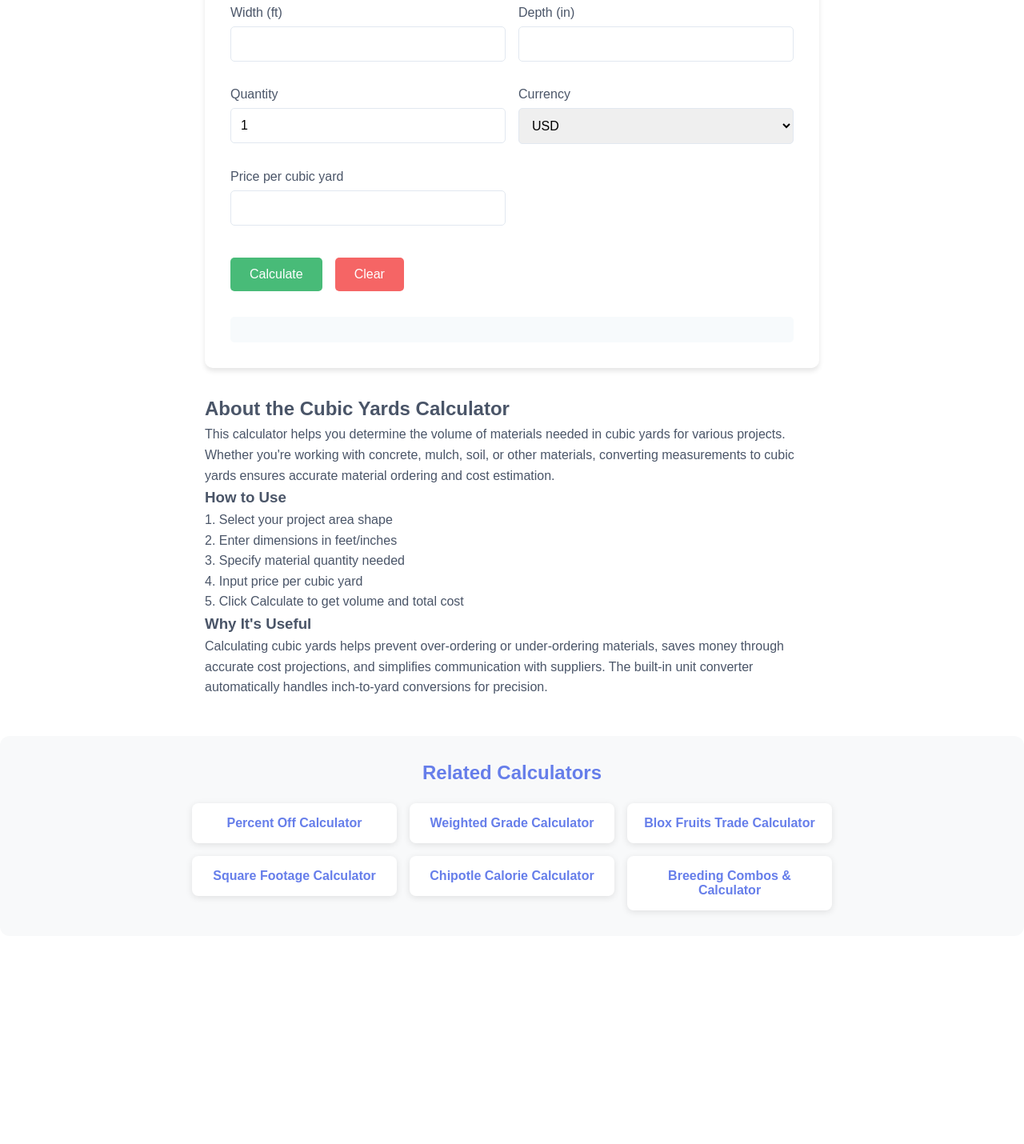
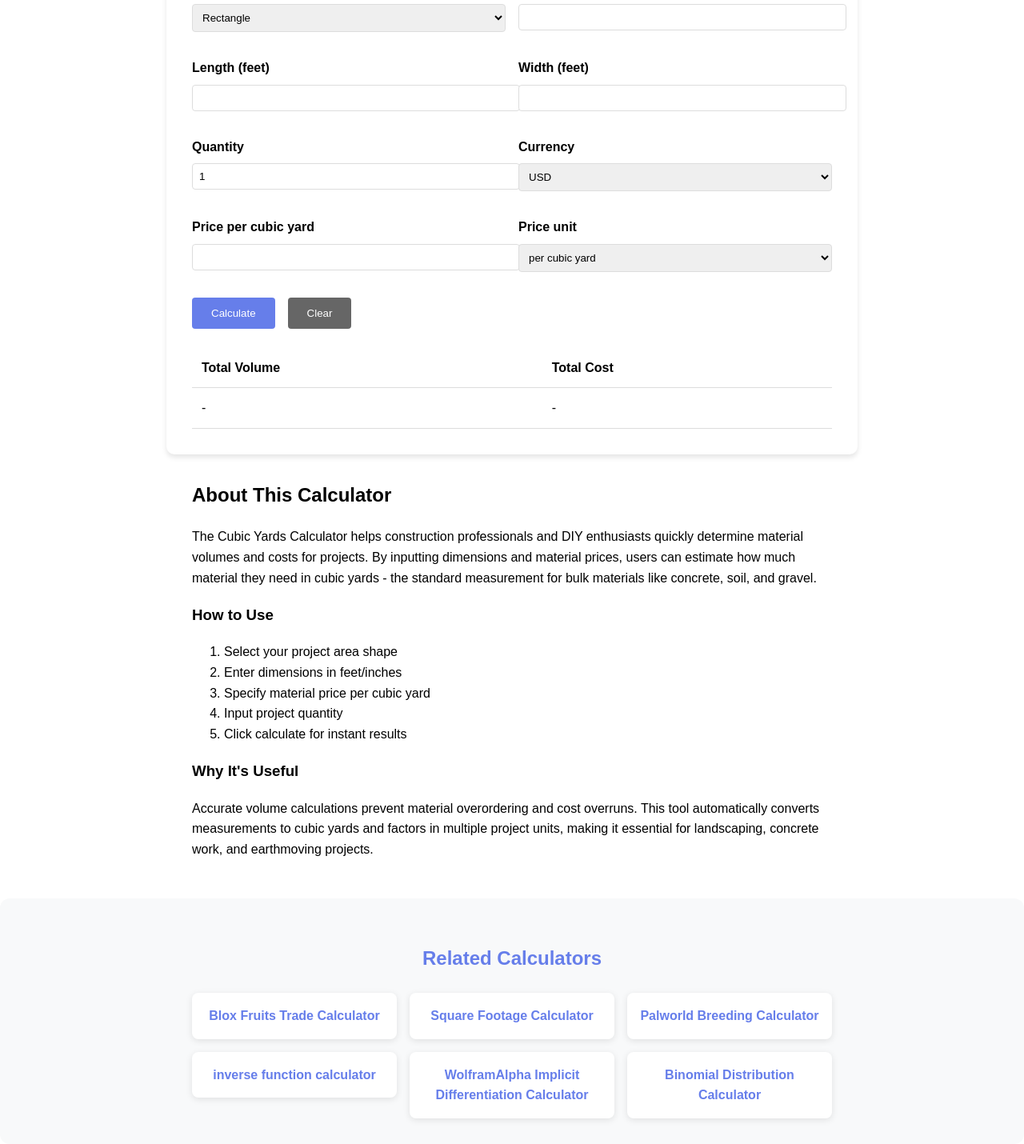
Before and after one commit to abdulmajeed8782/auto-calc, a website: page tools/cubic-yards-calculator.html in a window 1280 px wide. Shown: the part 257-1687 px from the top of the page at 80% size. Before the commit the page ends 1427 px from the top, so only its background shows below. Drawn offline with Linux system fonts and the light colour scheme.

Commit message:
Update Cubic Yards Calculator calculator

```diff
--- a/tools/cubic-yards-calculator.html
+++ b/tools/cubic-yards-calculator.html
@@ -4,21 +4,26 @@
     <meta charset="UTF-8">
     <meta name="viewport" content="width=device-width, initial-scale=1.0">
     <meta name="calculator-name" content="cubic-yards-calculator">
-    <meta name="calculator-description" content="Calculates volume in cubic yards for various geometric shapes and provides cost estimates based on unit pricing.">
-    <meta name="calculator-category" content="converter">
+    <meta name="calculator-description" content="Calculates cubic yard volume for various geometric shapes and estimates material costs.">
+    <meta name="calculator-category" content="construction">
     <title>Cubic Yards Calculator</title>
     <style>
-        * {
+        :root {
+            --primary-gradient: linear-gradient(135deg, #667eea 0%, #764ba2 100%);
+            --shadow: 0 4px 6px rgba(0,0,0,0.1);
+        }
+
+        body {
             margin: 0;
-            padding: 0;
-            box-sizing: border-box;
             font-family: Arial, sans-serif;
+            line-height: 1.6;
         }
 
         .header {
-            background: linear-gradient(135deg, #6b46c1, #4299e1);
+            background: var(--primary-gradient);
             color: white;
             padding: 1rem 0;
+            box-shadow: var(--shadow);
         }
 
         .header-container {
@@ -33,31 +38,26 @@
         .brand a {
             color: white;
             text-decoration: none;
+            font-weight: bold;
             font-size: 1.5rem;
-            font-weight: bold;
         }
 
         nav a {
             color: white;
             text-decoration: none;
-            margin-left: 1.5rem;
+            margin-left: 2rem;
         }
 
-        main {
+        .calculator-container {
             max-width: 800px;
             margin: 2rem auto;
-            padding: 0 1rem;
+            padding: 2rem;
+            background: white;
+            border-radius: 10px;
+            box-shadow: var(--shadow);
         }
 
-        .calculator-card {
-            background: white;
-            border-radius: 10px;
-            box-shadow: 0 4px 6px rgba(0,0,0,0.1);
-            padding: 2rem;
-            margin-bottom: 2rem;
-        }
-
-        .form-grid {
+        .calculator-form {
             display: grid;
             grid-template-columns: repeat(2, 1fr);
             gap: 1rem;
@@ -71,60 +71,63 @@
         label {
             display: block;
             margin-bottom: 0.5rem;
-            color: #4a5568;
+            font-weight: bold;
         }
 
         input, select {
             width: 100%;
-            padding: 0.75rem;
-            border: 1px solid #e2e8f0;
-            border-radius: 5px;
-            font-size: 1rem;
+            padding: 0.5rem;
+            border: 1px solid #ddd;
+            border-radius: 4px;
+            transition: border-color 0.3s;
         }
 
         input:focus, select:focus {
             outline: none;
-            border-color: #4299e1;
-            box-shadow: 0 0 0 3px rgba(66,153,225,0.2);
+            border-color: #667eea;
         }
 
         .button-group {
+            grid-column: 1 / -1;
             display: flex;
             gap: 1rem;
-            margin-top: 1rem;
         }
 
         button {
             padding: 0.75rem 1.5rem;
             border: none;
-            border-radius: 5px;
+            border-radius: 4px;
             cursor: pointer;
-            font-size: 1rem;
-            transition: opacity 0.2s;
+            transition: opacity 0.3s;
+        }
+
+        .calculate-btn {
+            background: #667eea;
+            color: white;
+        }
+
+        .clear-btn {
+            background: #666;
+            color: white;
         }
 
         button:hover {
             opacity: 0.9;
         }
 
-        .calculate-btn {
-            background: #48bb78;
-            color: white;
+        .results-table {
+            width: 100%;
+            border-collapse: collapse;
+            margin-top: 1rem;
         }
 
-        .clear-btn {
-            background: #f56565;
-            color: white;
+        .results-table th, .results-table td {
+            padding: 0.75rem;
+            text-align: left;
+            border-bottom: 1px solid #ddd;
         }
 
-        .results {
-            margin-top: 2rem;
-            padding: 1rem;
-            background: #f7fafc;
-            border-radius: 5px;
-        }
-
-        .error {
+        .error-message {
             color: #e53e3e;
             margin: 1rem 0;
             display: none;
@@ -134,12 +137,10 @@
             max-width: 800px;
             margin: 2rem auto;
             padding: 0 1rem;
-            line-height: 1.6;
-            color: #4a5568;
         }
 
         @media (max-width: 768px) {
-            .form-grid {
+            .calculator-form {
                 grid-template-columns: 1fr;
             }
 
@@ -163,28 +164,27 @@
     </header>
 
     <main>
-        <div class="calculator-card">
+        <div class="calculator-container">
             <h1>Cubic Yards Calculator</h1>
-            <form id="calculatorForm">
-                <div class="form-grid">
+            <form class="calculator-form" id="calculatorForm">
                 <div class="form-group">
                     <label>Area Shape</label>
                     <select>
-                            <option value="rectangle">Rectangle</option>
-                            <option value="circle">Circle</option>
-                            <option value="triangle">Triangle</option>
+                        <option>Rectangle</option>
+                        <option>Circle</option>
+                        <option>Triangle</option>
                     </select>
                 </div>
                 <div class="form-group">
-                        <label>Length (ft)</label>
+                    <label>Depth (inches)</label>
                     <input type="number" step="0.01" required>
                 </div>
                 <div class="form-group">
-                        <label>Width (ft)</label>
+                    <label>Length (feet)</label>
                     <input type="number" step="0.01" required>
                 </div>
                 <div class="form-group">
-                        <label>Depth (in)</label>
+                    <label>Width (feet)</label>
                     <input type="number" step="0.01" required>
                 </div>
                 <div class="form-group">
@@ -203,86 +203,110 @@
                     <label>Price per cubic yard</label>
                     <input type="number" step="0.01" required>
                 </div>
+                <div class="form-group">
+                    <label>Price unit</label>
+                    <select>
+                        <option>per cubic yard</option>
+                        <option>per cubic meter</option>
+                    </select>
                 </div>
-                <div class="error" id="errorMessage"></div>
                 <div class="button-group">
-                    <button type="button" class="calculate-btn" onclick="calculate()">Calculate</button>
-                    <button type="button" class="clear-btn" onclick="clearForm()">Clear</button>
+                    <button type="submit" class="calculate-btn">Calculate</button>
+                    <button type="button" class="clear-btn">Clear</button>
                 </div>
             </form>
-            <div class="results" id="results"></div>
+
+            <div class="error-message" id="errorMessage"></div>
+
+            <table class="results-table" id="resultsTable">
+                <thead>
+                    <tr>
+                        <th>Total Volume</th>
+                        <th>Total Cost</th>
+                    </tr>
+                </thead>
+                <tbody>
+                    <tr>
+                        <td id="volumeResult">-</td>
+                        <td id="costResult">-</td>
+                    </tr>
+                </tbody>
+            </table>
         </div>
+
+        <section class="about-content">
+            <h2>About This Calculator</h2>
+            <p>The Cubic Yards Calculator helps construction professionals and DIY enthusiasts quickly determine material volumes and costs for projects. By inputting dimensions and material prices, users can estimate how much material they need in cubic yards - the standard measurement for bulk materials like concrete, soil, and gravel.</p>
+
+            <h3>How to Use</h3>
+            <ol>
+                <li>Select your project area shape</li>
+                <li>Enter dimensions in feet/inches</li>
+                <li>Specify material price per cubic yard</li>
+                <li>Input project quantity</li>
+                <li>Click calculate for instant results</li>
+            </ol>
+
+            <h3>Why It's Useful</h3>
+            <p>Accurate volume calculations prevent material overordering and cost overruns. This tool automatically converts measurements to cubic yards and factors in multiple project units, making it essential for landscaping, concrete work, and earthmoving projects.</p>
+        </section>
     </main>
 
-    <section class="about-content">
-        <h2>About the Cubic Yards Calculator</h2>
-        <p>This calculator helps you determine the volume of materials needed in cubic yards for various projects. Whether you're working with concrete, mulch, soil, or other materials, converting measurements to cubic yards ensures accurate material ordering and cost estimation.</p>
+    <script>
+        const form = document.getElementById('calculatorForm');
+        const errorMessage = document.getElementById('errorMessage');
+        const volumeResult = document.getElementById('volumeResult');
+        const costResult = document.getElementById('costResult');
+        const clearBtn = document.querySelector('.clear-btn');
 
-        <h3>How to Use</h3>
-        <p>1. Select your project area shape<br>
-        2. Enter dimensions in feet/inches<br>
-        3. Specify material quantity needed<br>
-        4. Input price per cubic yard<br>
-        5. Click Calculate to get volume and total cost</p>
+        form.addEventListener('submit', (e) => {
+            e.preventDefault();
+            const inputs = form.querySelectorAll('input, select');
+            let isValid = true;
 
-        <h3>Why It's Useful</h3>
-        <p>Calculating cubic yards helps prevent over-ordering or under-ordering materials, saves money through accurate cost projections, and simplifies communication with suppliers. The built-in unit converter automatically handles inch-to-yard conversions for precision.</p>
-    </section>
-
-    <script>
-        function calculate() {
-            const inputs = document.querySelectorAll('input');
-            const error = document.getElementById('errorMessage');
-            const results = document.getElementById('results');
-
-            error.style.display = 'none';
-            results.innerHTML = '';
-
-            try {
-                const values = Array.from(inputs).map(input => {
-                    if (!input.checkValidity()) throw 'Please fill all required fields';
-                    return parseFloat(input.value);
+            inputs.forEach(input => {
+                if (input.required && !input.value) {
+                    isValid = false;
+                }
             });
 
-                const [length, width, depth, quantity, price] = values.slice(1);
-                const depthYards = depth / 36;
-                const volume = (length * width * depthYards) / 27;
-                const totalCost = volume * quantity * price;
-
-                if (isNaN(volume) || isNaN(totalCost)) throw 'Invalid calculation values';
-
-                results.innerHTML = `
-                    <p>Volume: ${volume.toFixed(2)} cubic yards</p>
-                    <p>Total Cost: ${document.querySelector('select').value} ${totalCost.toFixed(2)}</p>
-                `;
-            } catch (err) {
-                error.textContent = err;
-                error.style.display = 'block';
-            }
+            if (!isValid) {
+                errorMessage.textContent = 'Please fill all required fields';
+                errorMessage.style.display = 'block';
+                return;
             }
 
-        function clearForm() {
-            document.getElementById('calculatorForm').reset();
-            document.getElementById('results').innerHTML = '';
-            document.getElementById('errorMessage').style.display = 'none';
+            const depth = parseFloat(form.querySelector('input:nth-of-type(1)').value);
+            const length = parseFloat(form.querySelector('input:nth-of-type(2)').value);
+            const width = parseFloat(form.querySelector('input:nth-of-type(3)').value);
+            const quantity = parseFloat(form.querySelector('input:nth-of-type(4)').value);
+            const price = parseFloat(form.querySelector('input:nth-of-type(5)').value);
+
+            const volume = (length * width * (depth/12)) / 27;
+            const totalCost = volume * price * quantity;
+
+            if (isNaN(volume) || isNaN(totalCost)) {
+                errorMessage.textContent = 'Invalid input values';
+                errorMessage.style.display = 'block';
+                return;
             }
+
+            errorMessage.style.display = 'none';
+            volumeResult.textContent = `${volume.toFixed(2)} yd³`;
+            costResult.textContent = `${form.querySelector('select:nth-of-type(1)').value} ${totalCost.toFixed(2)}`;
+        });
+
+        clearBtn.addEventListener('click', () => {
+            form.reset();
+            volumeResult.textContent = '-';
+            costResult.textContent = '-';
+            errorMessage.style.display = 'none';
+        });
     </script>
 
     <section class="related-calculators" style="margin-top: 3rem; padding: 2rem; background-color: #f8f9fa; border-radius: 12px;">
         <h3 style="text-align: center; color: #667eea; margin-bottom: 1.5rem; font-size: 1.5rem;">Related Calculators</h3>
         <div style="display: grid; grid-template-columns: repeat(auto-fit, minmax(250px, 1fr)); gap: 1rem; max-width: 800px; margin: 0 auto;">
-
-            <a href="https://calculator-online.github.io/auto-calc-test-02-02/tools/percent-off-calculator.html" style="text-decoration: none; color: inherit;">
-                <div style="background: white; padding: 1rem; border-radius: 8px; box-shadow: 0 2px 8px rgba(0,0,0,0.1); text-align: center; transition: transform 0.3s ease, box-shadow 0.3s ease;">
-                    <h4 style="color: #667eea; margin: 0; font-size: 1rem;">Percent Off Calculator</h4>
-                </div>
-            </a>
-
-            <a href="https://calculator-online.github.io/auto-calc-test-02-02/tools/weighted-grade-calculator.html" style="text-decoration: none; color: inherit;">
-                <div style="background: white; padding: 1rem; border-radius: 8px; box-shadow: 0 2px 8px rgba(0,0,0,0.1); text-align: center; transition: transform 0.3s ease, box-shadow 0.3s ease;">
-                    <h4 style="color: #667eea; margin: 0; font-size: 1rem;">Weighted Grade Calculator</h4>
-                </div>
-            </a>
 
             <a href="https://calculator-online.github.io/auto-calc-test-02-02/tools/blox-fruits-trade-calculator.html" style="text-decoration: none; color: inherit;">
                 <div style="background: white; padding: 1rem; border-radius: 8px; box-shadow: 0 2px 8px rgba(0,0,0,0.1); text-align: center; transition: transform 0.3s ease, box-shadow 0.3s ease;">
@@ -296,15 +320,27 @@
                 </div>
             </a>
 
-            <a href="https://calculator-online.github.io/auto-calc-test-02-02/tools/chipotle-calorie-calculator.html" style="text-decoration: none; color: inherit;">
+            <a href="https://calculator-online.github.io/auto-calc-test-02-02/tools/palworld-breeding-calculator.html" style="text-decoration: none; color: inherit;">
                 <div style="background: white; padding: 1rem; border-radius: 8px; box-shadow: 0 2px 8px rgba(0,0,0,0.1); text-align: center; transition: transform 0.3s ease, box-shadow 0.3s ease;">
-                    <h4 style="color: #667eea; margin: 0; font-size: 1rem;">Chipotle Calorie Calculator</h4>
+                    <h4 style="color: #667eea; margin: 0; font-size: 1rem;">Palworld Breeding Calculator</h4>
                 </div>
             </a>
 
-            <a href="https://calculator-online.github.io/auto-calc-test-02-02/tools/breeding-combos-&-calculator.html" style="text-decoration: none; color: inherit;">
+            <a href="https://calculator-online.github.io/auto-calc-test-02-02/tools/inverse-function-calculator.html" style="text-decoration: none; color: inherit;">
                 <div style="background: white; padding: 1rem; border-radius: 8px; box-shadow: 0 2px 8px rgba(0,0,0,0.1); text-align: center; transition: transform 0.3s ease, box-shadow 0.3s ease;">
-                    <h4 style="color: #667eea; margin: 0; font-size: 1rem;">Breeding Combos & Calculator</h4>
+                    <h4 style="color: #667eea; margin: 0; font-size: 1rem;">inverse function calculator</h4>
+                </div>
+            </a>
+
+            <a href="https://calculator-online.github.io/auto-calc-test-02-02/tools/wolframalpha-implicit-differentiation-calculator.html" style="text-decoration: none; color: inherit;">
+                <div style="background: white; padding: 1rem; border-radius: 8px; box-shadow: 0 2px 8px rgba(0,0,0,0.1); text-align: center; transition: transform 0.3s ease, box-shadow 0.3s ease;">
+                    <h4 style="color: #667eea; margin: 0; font-size: 1rem;">WolframAlpha Implicit Differentiation Calculator</h4>
+                </div>
+            </a>
+
+            <a href="https://calculator-online.github.io/auto-calc-test-02-02/tools/binomial-distribution-calculator.html" style="text-decoration: none; color: inherit;">
+                <div style="background: white; padding: 1rem; border-radius: 8px; box-shadow: 0 2px 8px rgba(0,0,0,0.1); text-align: center; transition: transform 0.3s ease, box-shadow 0.3s ease;">
+                    <h4 style="color: #667eea; margin: 0; font-size: 1rem;">Binomial Distribution Calculator</h4>
                 </div>
             </a>
 
```
Lines whose indentation alone changed are shown as unchanged.
